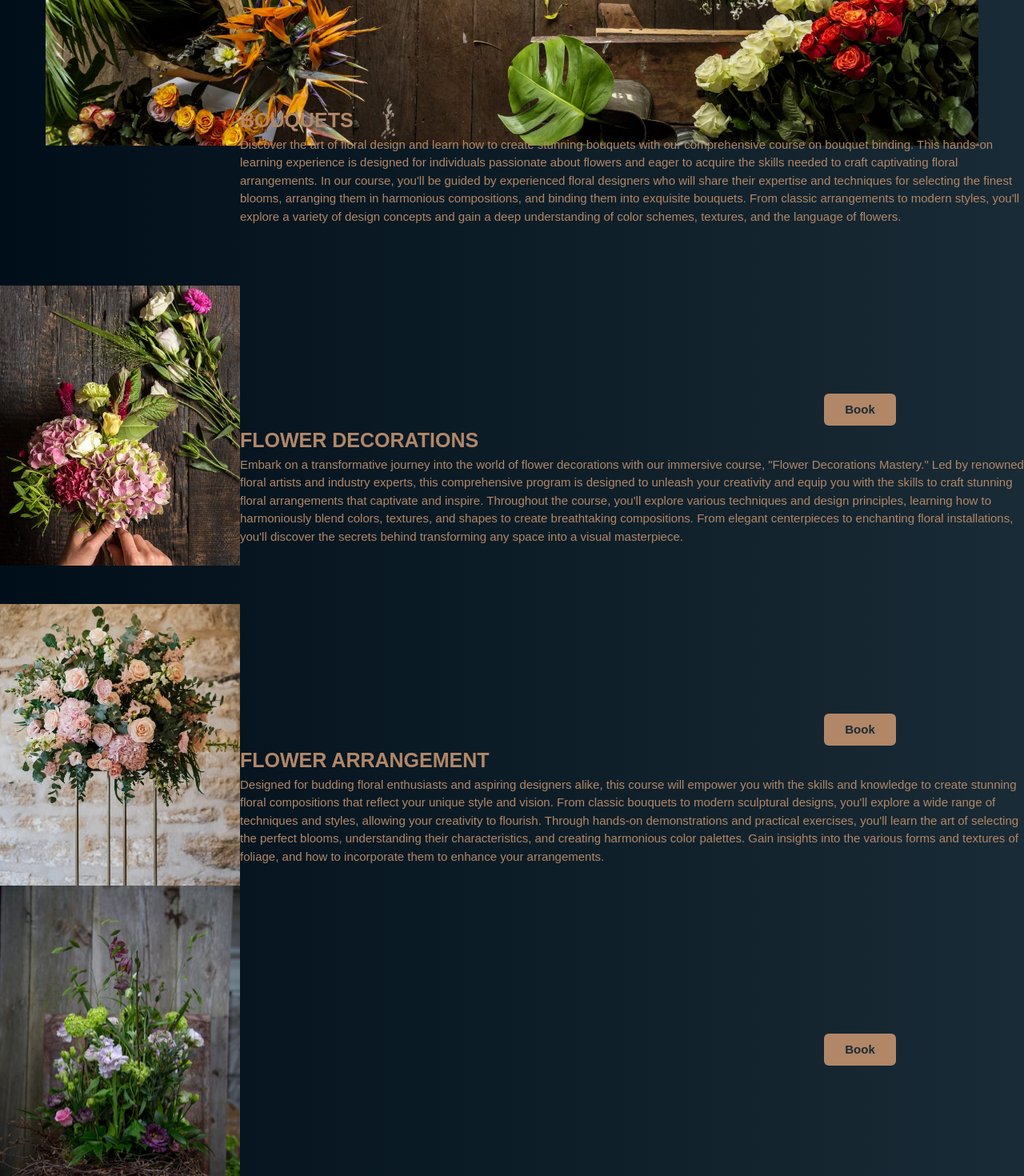
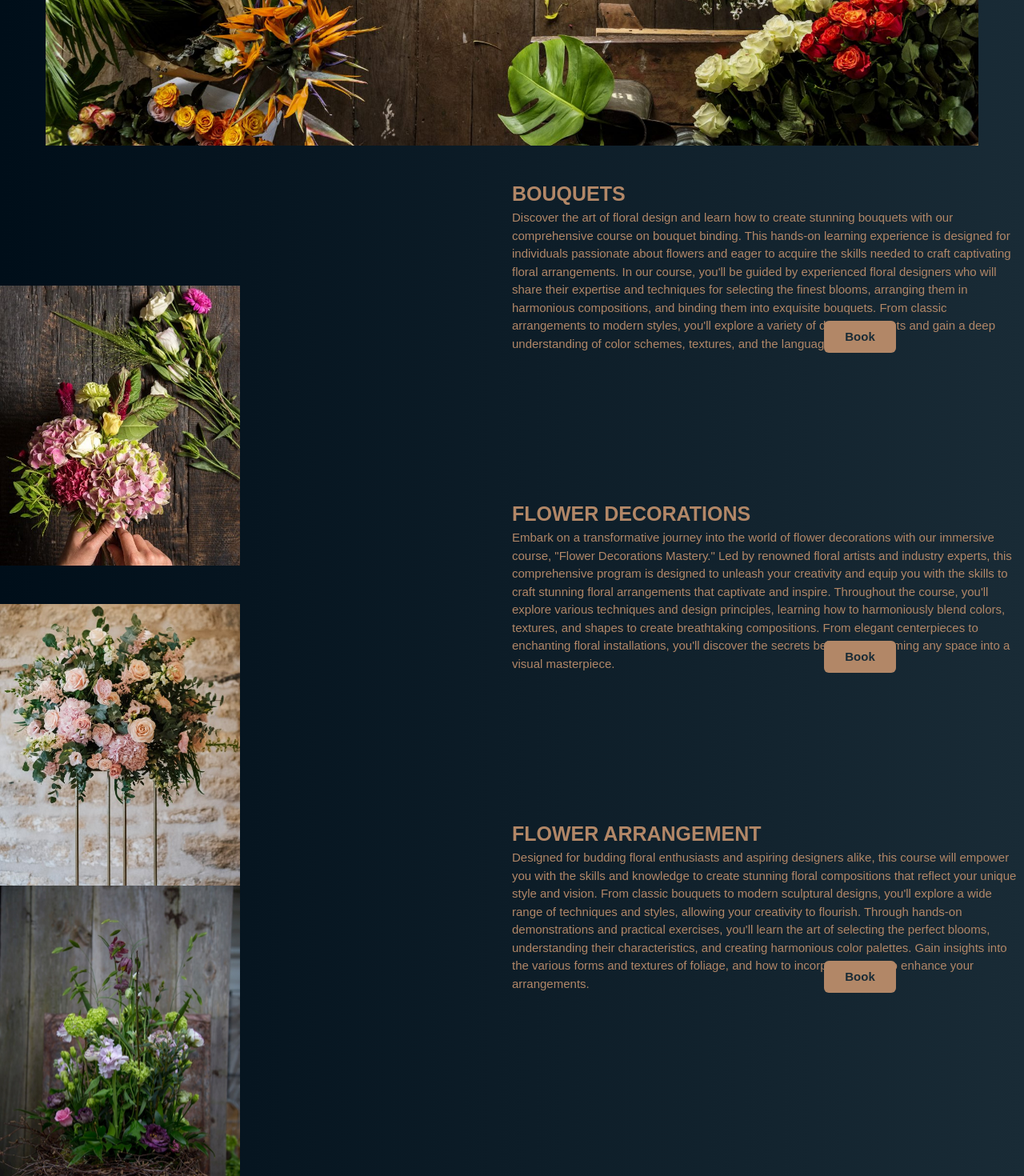
Before and after one commit to JennyWeij/BindingBlooms, a React (Vite) app: page / in a window 1280 px wide. Shown: the part 3520-4990 px from the top of the page at 80% size. Built offline with nearby package versions, Linux system fonts and the light colour scheme.

Commit message:
lagt till en grundgrid på coursessidan, plus tagit bort en komponent

```diff
--- a/src/components/AddButton.tsx
+++ /dev/null
@@ -1,5 +0,0 @@
-function AddButton() {
-  return <></>;
-}
-
-export default AddButton;
--- a/src/pages/CoursesPage.tsx
+++ b/src/pages/CoursesPage.tsx
@@ -1,4 +1,4 @@
-import { Box, Button, Flex, Text } from "@chakra-ui/react";
+import { Box, Button, Flex, Grid, Text } from "@chakra-ui/react";
 import { Element } from "react-scroll";
 
 function CoursesPage() {
@@ -35,7 +35,15 @@ function CoursesPage() {
         </Flex>
 
         {/* KURS 1 */}
-        <Flex width="100%" bg="linear-gradient(to right, #000E19, #192B36)">
+        <Grid
+          templateColumns={{ base: "1fr", md: "1fr 1fr" }}
+          gap={{ base: 0, md: 0 }}
+          maxW="100%"
+          alignItems="center"
+          justifyContent="center"
+          bg="linear-gradient(to right, #000E19, #192B36)"
+          color="white"
+        >
           <Box style={{ width: "300px", height: "400px" }}>
             <img
               src="/images/kurs1.jpg"
@@ -49,8 +57,6 @@ function CoursesPage() {
           </Box>
           <Flex flexDirection="column" position="relative">
             <Text
-              // pr={150}
-              // pl={20}
               fontSize="25px"
               fontFamily="SourceSansRegular"
               color="#B28767"
@@ -59,8 +65,6 @@ function CoursesPage() {
               <h3>BOUQUETS</h3>
             </Text>
             <Text
-              // pr={150}
-              // pl={20}
               fontSize="15px"
               fontFamily="SourceSansRegular"
               color="#B28767"
@@ -95,14 +99,17 @@ function CoursesPage() {
               Book
             </Button>
           </Flex>
-        </Flex>
+        </Grid>
 
         {/* KURS 2 */}
-        <Flex
-          // pl={100}
-          // pt={40}
-          width="100%"
+        <Grid
+          templateColumns={{ base: "1fr", md: "1fr 1fr" }}
+          gap={{ base: 0, md: 0 }}
+          maxW="100%"
+          alignItems="center"
+          justifyContent="center"
           bg="linear-gradient(to right, #000E19, #192B36)"
+          color="white"
         >
           <Box style={{ width: "300px", height: "400px" }}>
             <img
@@ -117,8 +124,6 @@ function CoursesPage() {
           </Box>
           <Flex flexDirection="column" position="relative">
             <Text
-              // pr={150}
-              // pl={20}
               fontSize="25px"
               fontFamily="SourceSansRegular"
               color="#B28767"
@@ -127,8 +132,6 @@ function CoursesPage() {
               <h3>FLOWER DECORATIONS</h3>
             </Text>
             <Text
-              // pr={150}
-              // pl={20}
               fontSize="15px"
               fontFamily="SourceSansRegular"
               color="#B28767"
@@ -162,14 +165,17 @@ function CoursesPage() {
               Book
             </Button>
           </Flex>
-        </Flex>
+        </Grid>
 
         {/* KURS 3 */}
-        <Flex
-          width="100%"
-          // pl={100}
-          // pt={40}
+        <Grid
+          templateColumns={{ base: "1fr", md: "1fr 1fr" }}
+          gap={{ base: 0, md: 0 }}
+          maxW="100%"
+          alignItems="center"
+          justifyContent="center"
           bg="linear-gradient(to right, #000E19, #192B36)"
+          color="white"
         >
           <Box style={{ width: "300px", height: "400px" }}>
             <img
@@ -184,8 +190,6 @@ function CoursesPage() {
           </Box>
           <Flex flexDirection="column" position="relative">
             <Text
-              // pr={150}
-              // pl={20}
               fontSize="25px"
               fontFamily="SourceSansRegular"
               color="#B28767"
@@ -194,8 +198,6 @@ function CoursesPage() {
               <h3>FLOWER ARRANGEMENT</h3>
             </Text>
             <Text
-              // pr={150}
-              // pl={20}
               fontSize="15px"
               fontFamily="SourceSansRegular"
               color="#B28767"
@@ -229,7 +231,7 @@ function CoursesPage() {
               Book
             </Button>
           </Flex>
-        </Flex>
+        </Grid>
       </Element>
     </>
   );
```
